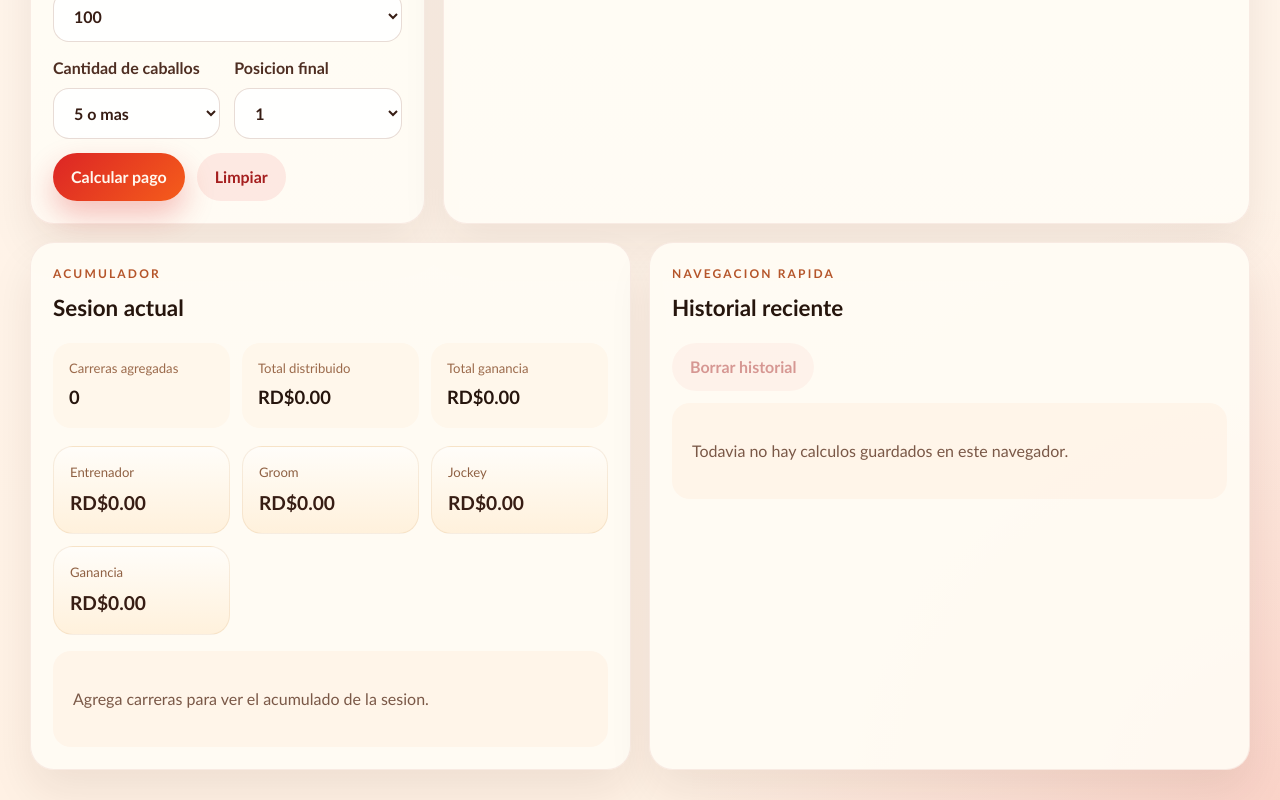
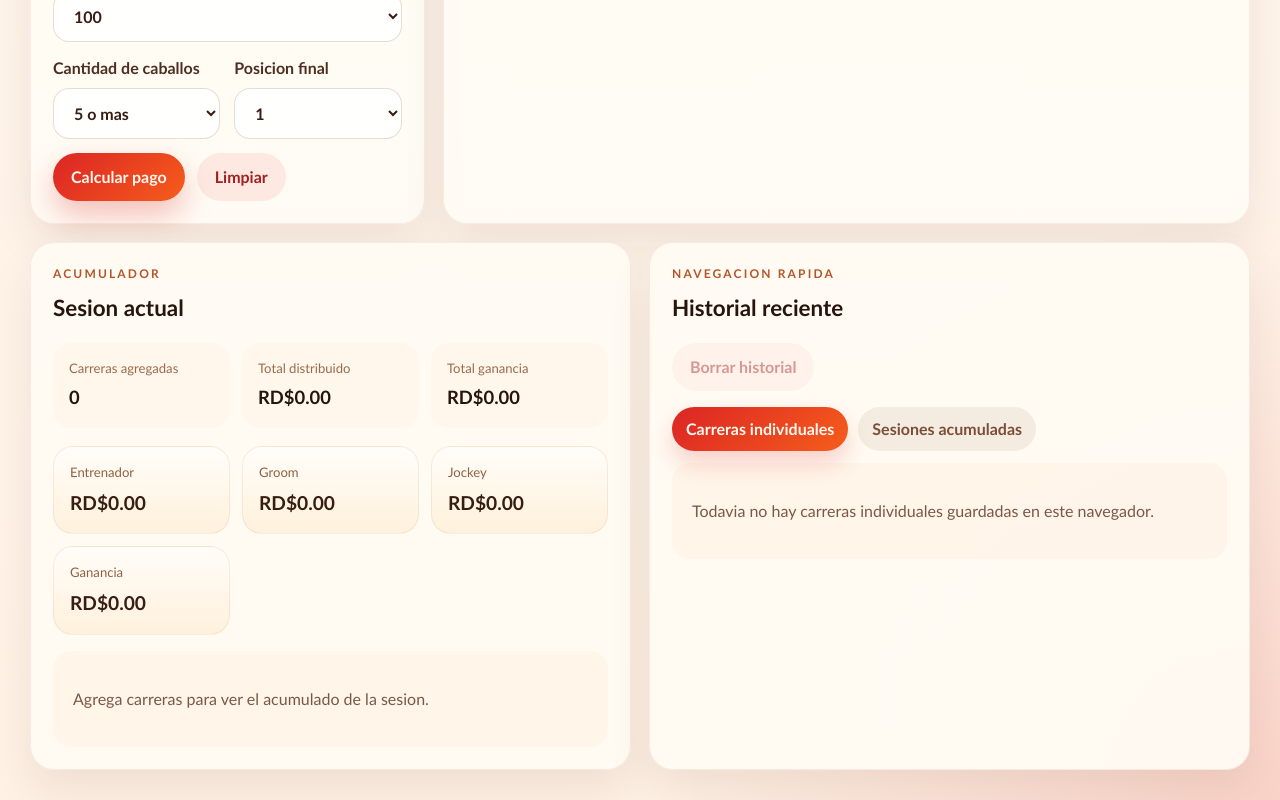
Before and after one commit to Elvy1999/Horse_Racing_Tracker, a React (Vite) app: page / in a window 1280 px wide. Shown: the part 725-1525 px from the top of the page. Built offline with nearby package versions, Linux system fonts and the light colour scheme.

Commit message:
Split history into race and session tabs

```diff
--- a/src/App.css
+++ b/src/App.css
@@ -329,6 +329,28 @@
   border: 1px solid rgba(185, 120, 50, 0.16);
 }
 
+.history-tabs {
+  display: flex;
+  gap: 10px;
+  flex-wrap: wrap;
+  margin-top: 16px;
+}
+
+.history-tabs__button {
+  padding: 10px 14px;
+  border: none;
+  border-radius: 999px;
+  background: rgba(151, 98, 69, 0.1);
+  color: #7c4d37;
+  font-weight: 700;
+}
+
+.history-tabs__button--active {
+  background: linear-gradient(135deg, #dc2525, #f55d1b);
+  color: #fff8ef;
+  box-shadow: 0 12px 24px rgba(220, 37, 37, 0.2);
+}
+
 .history-preview__header {
   display: flex;
   justify-content: space-between;
--- a/src/App.tsx
+++ b/src/App.tsx
@@ -32,6 +32,8 @@ type FormState = {
   finishPosition: string
 }
 
+type HistoryTab = 'single' | 'session'
+
 const DEFAULT_FORM: FormState = {
   horseName: '',
   ageGroup: 'young',
@@ -47,6 +49,7 @@ function App() {
   const [sessionRaces, setSessionRaces] = useState<SessionRace[]>([])
   const [historyRecords, setHistoryRecords] = useState<HistoryRecord[]>([])
   const [selectedHistoryRecordId, setSelectedHistoryRecordId] = useState<string | null>(null)
+  const [historyTab, setHistoryTab] = useState<HistoryTab>('single')
   const [errorMessage, setErrorMessage] = useState('')
   const sessionTotals = aggregateSessionTotals(sessionRaces)
   const finishPositionOptions = getFinishPositionOptions(Number.parseInt(form.horseCount, 10))
@@ -55,6 +58,7 @@ function App() {
       (record): record is CalculationRecord =>
         record.kind === 'single' && record.id === selectedHistoryRecordId,
     ) ?? null
+  const visibleHistoryRecords = historyRecords.filter((record) => record.kind === historyTab)
 
   useEffect(() => {
     setHistoryRecords(loadHistoryRecords())
@@ -475,7 +479,28 @@ function App() {
             </button>
           </div>
 
-          {selectedHistoryRecord ? (
+          <div className="history-tabs" role="tablist" aria-label="Historial">
+            <button
+              type="button"
+              className={`history-tabs__button${
+                historyTab === 'single' ? ' history-tabs__button--active' : ''
+              }`}
+              onClick={() => setHistoryTab('single')}
+            >
+              Carreras individuales
+            </button>
+            <button
+              type="button"
+              className={`history-tabs__button${
+                historyTab === 'session' ? ' history-tabs__button--active' : ''
+              }`}
+              onClick={() => setHistoryTab('session')}
+            >
+              Sesiones acumuladas
+            </button>
+          </div>
+
+          {historyTab === 'single' && selectedHistoryRecord ? (
             <div className="history-preview">
               <div className="history-preview__header">
                 <div>
@@ -517,9 +542,9 @@ function App() {
             </div>
           ) : null}
 
-          {historyRecords.length > 0 ? (
+          {visibleHistoryRecords.length > 0 ? (
             <ul className="history-list">
-              {historyRecords.map((record) => (
+              {visibleHistoryRecords.map((record) => (
                 <li key={record.id} className="history-list__item">
                   <div className="history-list__content">
                     <button
@@ -570,7 +595,11 @@ function App() {
             </ul>
           ) : (
             <div className="empty-state empty-state--compact">
-              <p>Todavia no hay calculos guardados en este navegador.</p>
+              <p>
+                {historyTab === 'single'
+                  ? 'Todavia no hay carreras individuales guardadas en este navegador.'
+                  : 'Todavia no hay sesiones acumuladas guardadas en este navegador.'}
+              </p>
             </div>
           )}
         </section>
```
